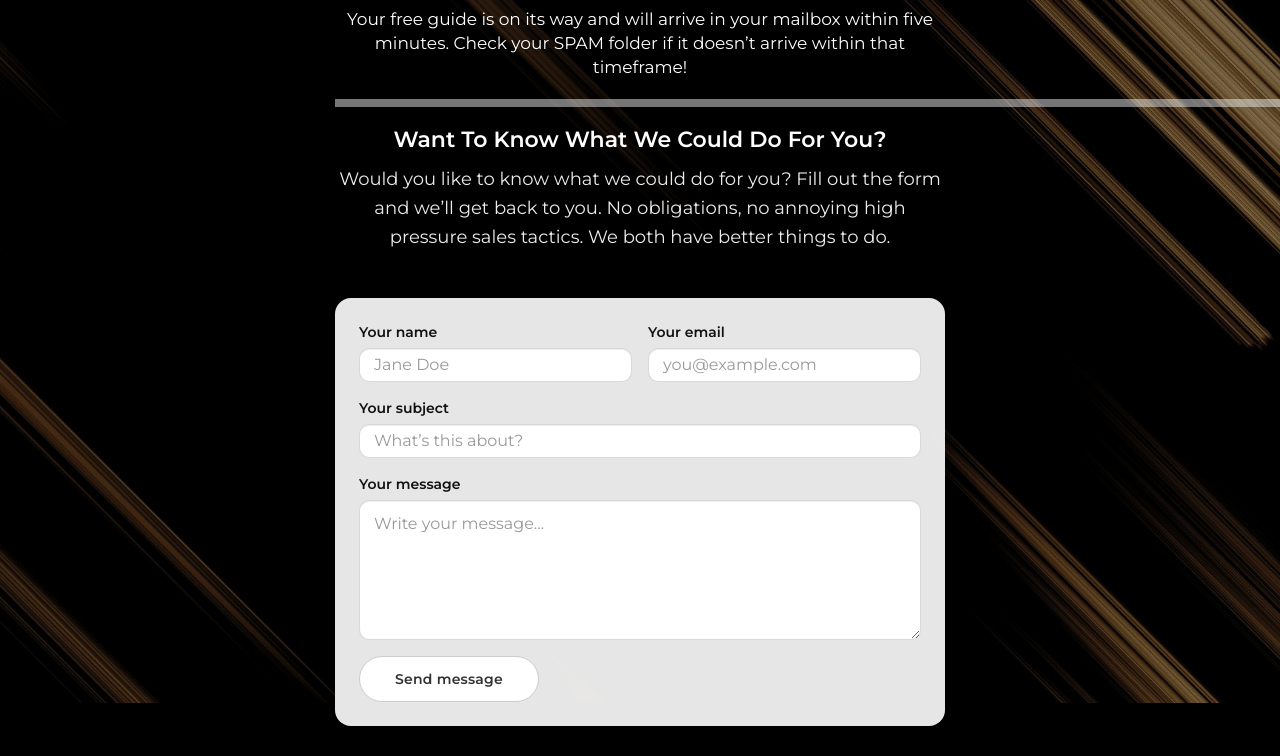
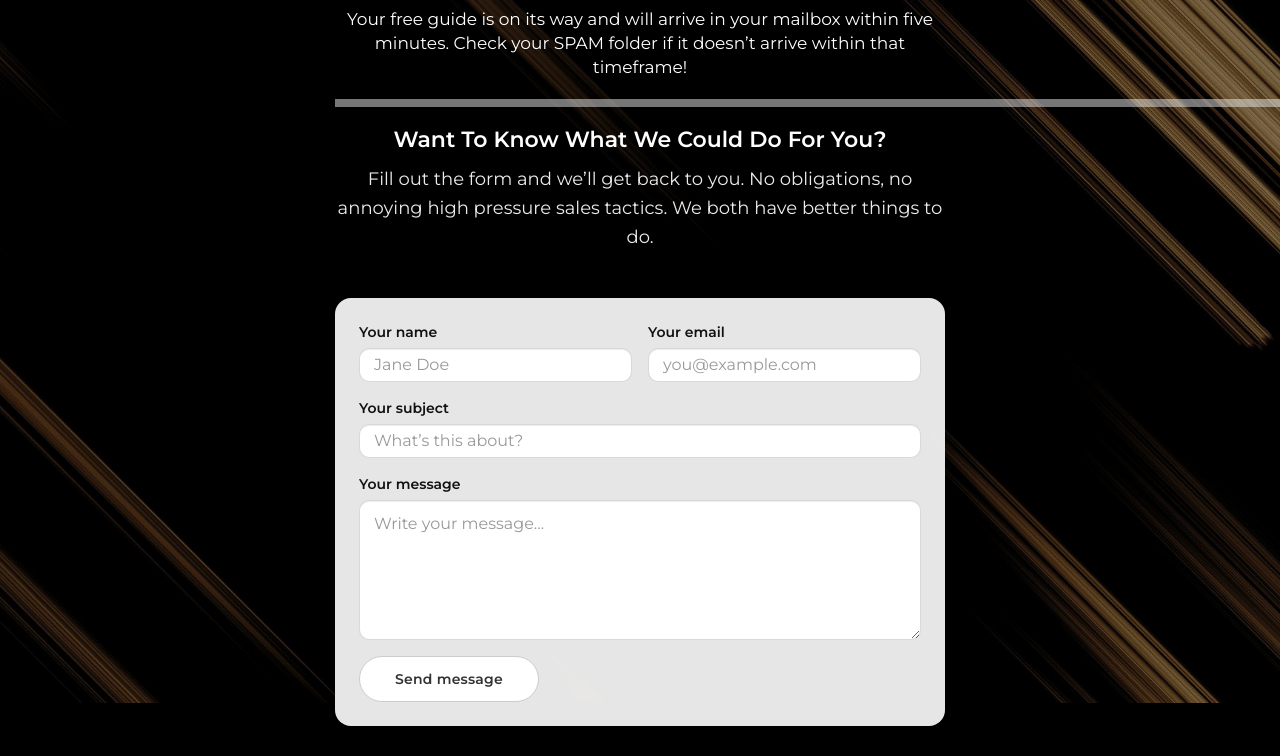
Before and after one commit to Musician0/thank-you-page-2, a plain HTML site: page index.html in a window 1280 px wide. Shown: the part 97-853 px from the top of the page. Drawn offline with Linux system fonts and the light colour scheme.

Commit message:
Update index.html

```diff
--- a/index.html
+++ b/index.html
@@ -43,7 +43,7 @@
                       </span>
                     </p>
                     <p class="sub-note">
-                      Would you like to know what we could do for you? Fill out the form and we’ll get back to you.
+                      Fill out the form and we’ll get back to you.
                       No obligations, no annoying high pressure sales tactics. We both have better things to do.
                     </p>
                   </div>
```
